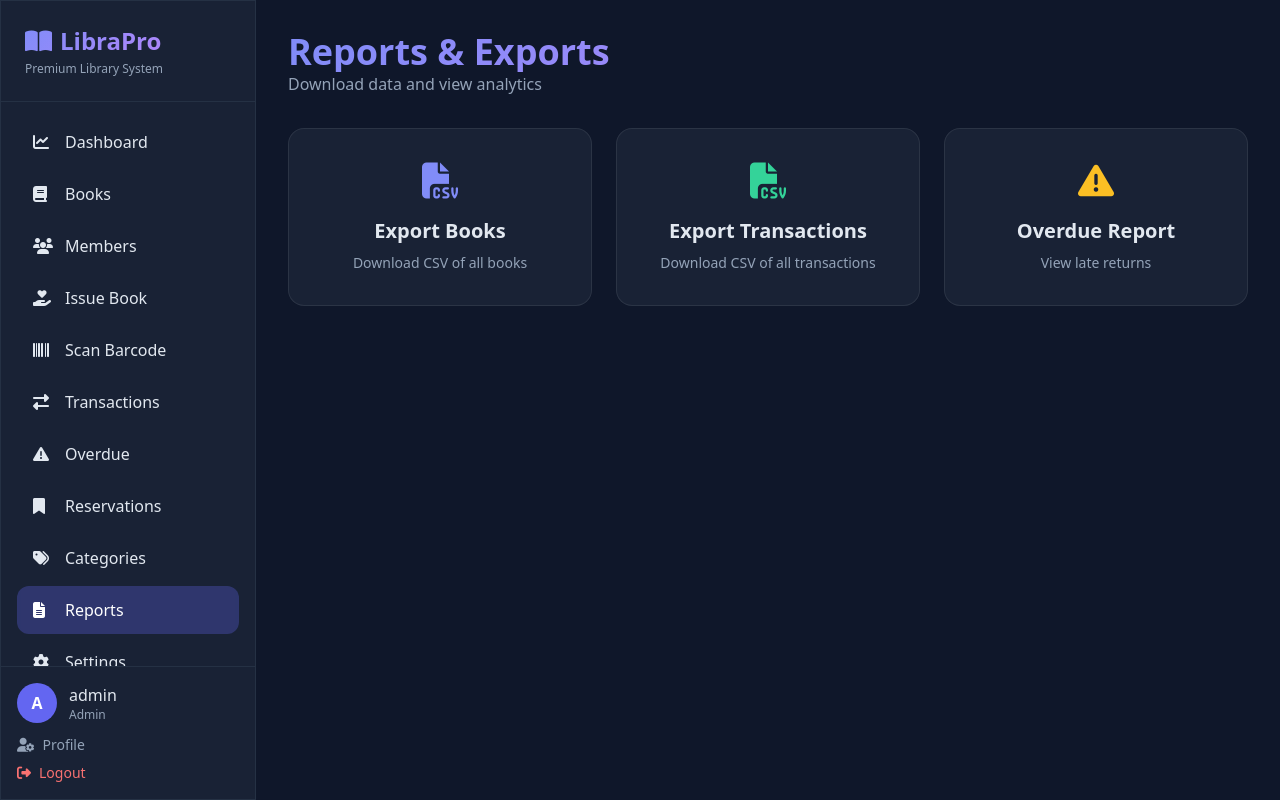
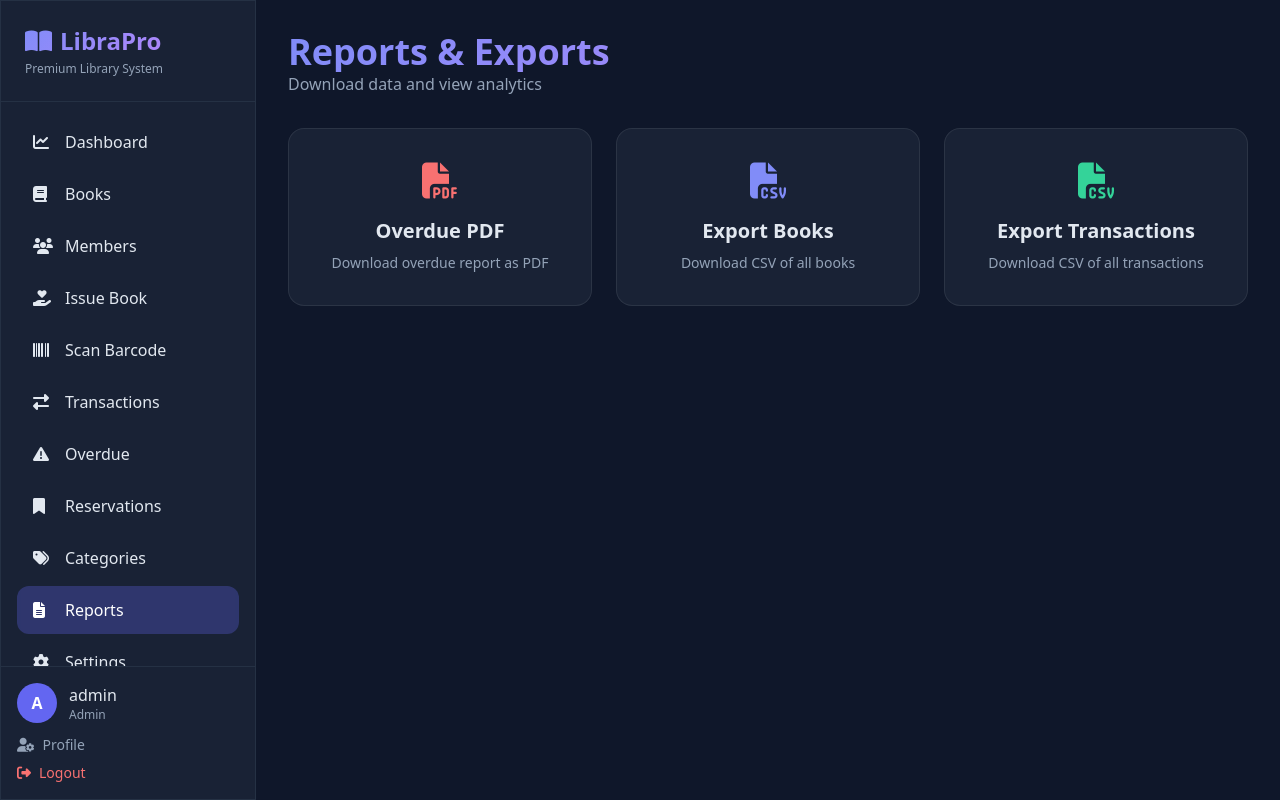
Before and after one commit to mohsin-gohar/Books_library, a Flask app: page /reports in a window 1280 px wide. Run offline with Flask 3, Linux system fonts and the light colour scheme; a user stored in the database is signed in; some libraries are stand-ins or nearby versions.

Commit message:
Add PDF download buttons to transactions and reports pages

```diff
--- a/libra-pro/templates/reports.html
+++ b/libra-pro/templates/reports.html
@@ -3,8 +3,8 @@
 {% block content %}
 <div class="mb-8"><h1 class="text-4xl font-bold gradient-text">Reports & Exports</h1><p class="text-slate-400">Download data and view analytics</p></div>
 <div class="grid grid-cols-1 md:grid-cols-3 gap-6">
+    <a href="{{ url_for('print_overdue') }}" class="glass rounded-2xl p-8 text-center hover:bg-indigo-500/10 transition"><i class="fas fa-file-pdf text-4xl text-red-400 mb-4"></i><h3 class="text-xl font-semibold">Overdue PDF</h3><p class="text-slate-400 text-sm mt-2">Download overdue report as PDF</p></a>
     <a href="{{ url_for('export_books') }}" class="glass rounded-2xl p-8 text-center hover:bg-indigo-500/10 transition"><i class="fas fa-file-csv text-4xl text-indigo-400 mb-4"></i><h3 class="text-xl font-semibold">Export Books</h3><p class="text-slate-400 text-sm mt-2">Download CSV of all books</p></a>
     <a href="{{ url_for('export_transactions') }}" class="glass rounded-2xl p-8 text-center hover:bg-indigo-500/10 transition"><i class="fas fa-file-csv text-4xl text-emerald-400 mb-4"></i><h3 class="text-xl font-semibold">Export Transactions</h3><p class="text-slate-400 text-sm mt-2">Download CSV of all transactions</p></a>
-    <a href="{{ url_for('overdue') }}" class="glass rounded-2xl p-8 text-center hover:bg-indigo-500/10 transition"><i class="fas fa-exclamation-triangle text-4xl text-amber-400 mb-4"></i><h3 class="text-xl font-semibold">Overdue Report</h3><p class="text-slate-400 text-sm mt-2">View late returns</p></a>
 </div>
 {% endblock %}
```
Also changed, not shown: libra-pro/templates/transactions.html (+1 -1 lines).
